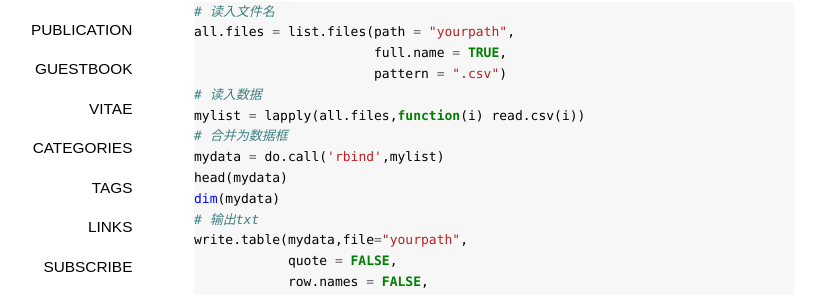
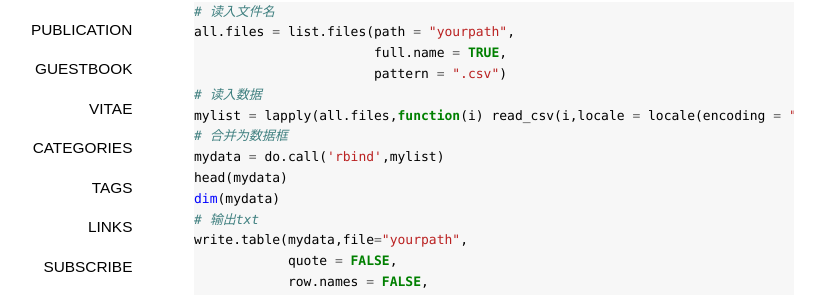
Before and after one commit to lixinyao/jekyll_blog, a Jekyll site: the page built from _posts/2016-04-08-batch-convert-csv-to-txt.md, in a window 1280 px wide. Shown: the part 144-439 px from the top of the page, without its empty margins (146-971 px from the left). Built offline with Jekyll 4.4.1, drawn with Linux system fonts in a browser that asks for light colours; nearby versions of some CDN libraries; some web fonts are replaced; comment, search, counter and statistics services are not loaded.

Commit message:
read_csv替代read.csv

```diff
--- a/_posts/2016-04-08-batch-convert-csv-to-txt.md
+++ b/_posts/2016-04-08-batch-convert-csv-to-txt.md
@@ -15,7 +15,7 @@ all.files = list.files(path = "yourpath",
                        full.name = TRUE,
                        pattern = ".csv")
 # 读入数据
-mylist = lapply(all.files,function(i) read.csv(i))
+mylist = lapply(all.files,function(i) read_csv(i,locale = locale(encoding = "GB18030")))
 # 合并为数据框
 mydata = do.call('rbind',mylist)
 head(mydata)
```
